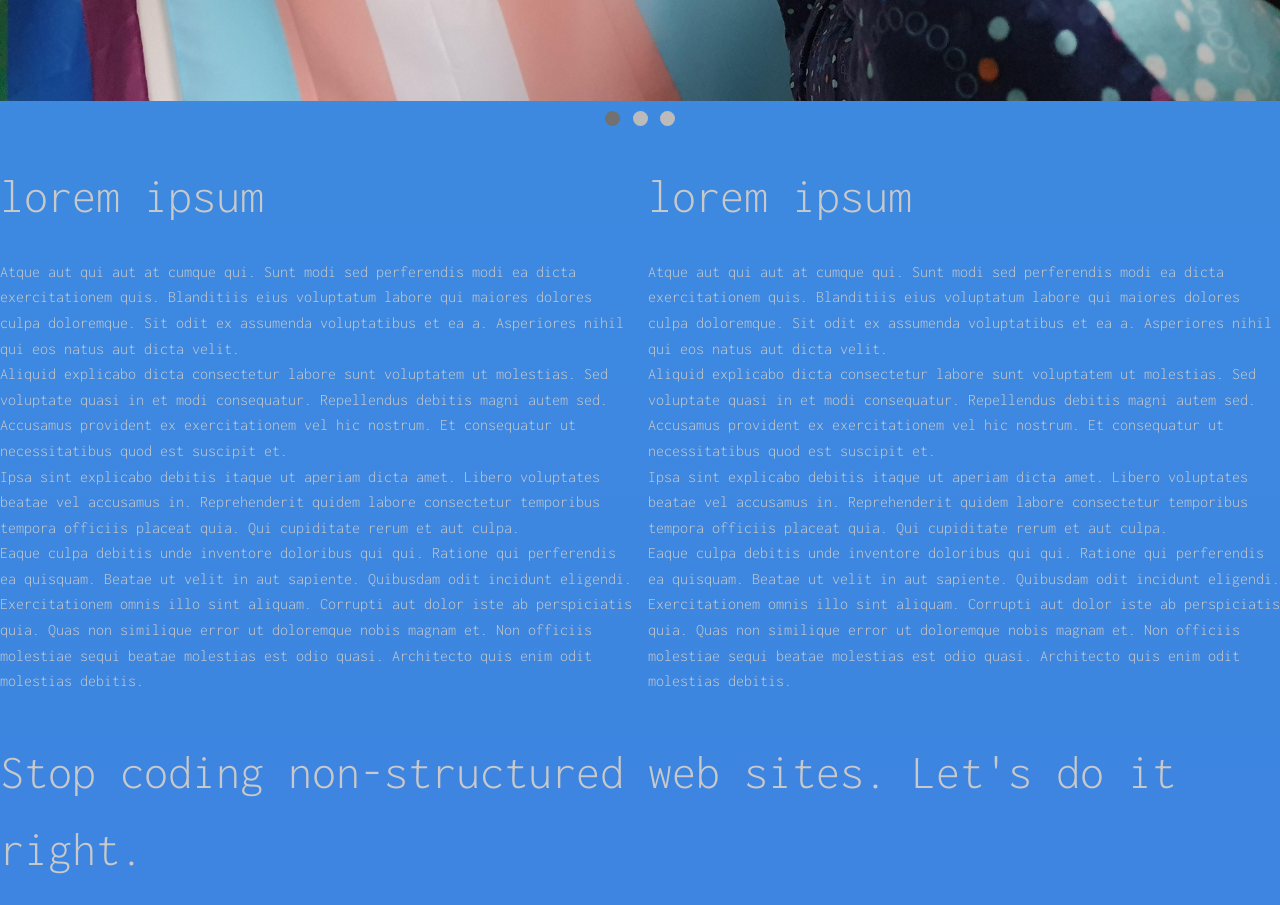
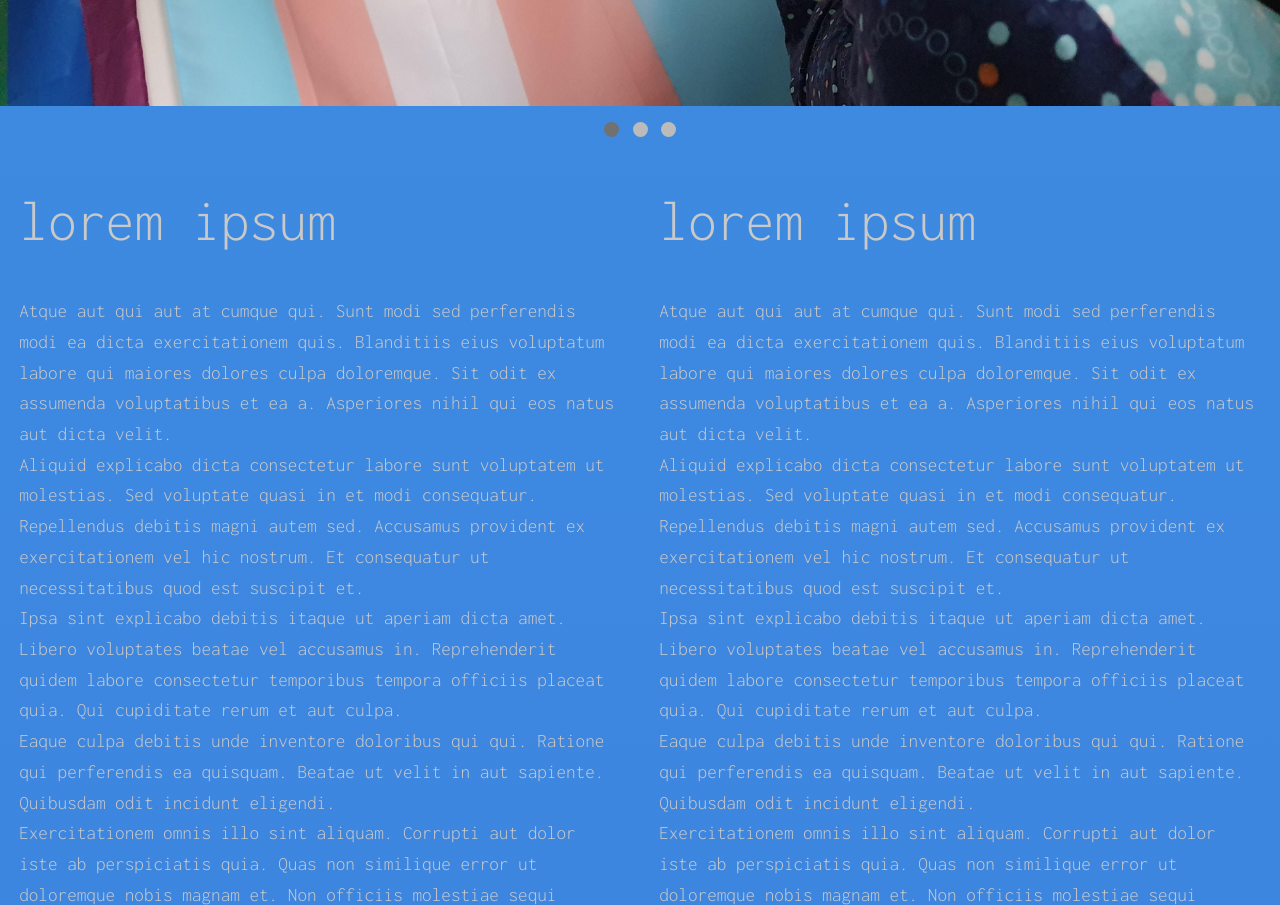
Before and after one commit to omgitzlava/Vefh-nnun-2, a plain HTML site: page index.html in a window 1280 px wide. Shown: the part 700-1605 px from the top of the page. Drawn offline with Linux system fonts and the light colour scheme.

Commit message:
sjá grid.css

```diff
--- a/css/grid.css
+++ b/css/grid.css
@@ -1,5 +1,69 @@
-.col-2{
-    display:grid;
-    grid-template-columns: 1fr 1fr;
-    gap: 1em;
-}
+.container {
+    padding: 0 1em;
+  }
+
+  /* Grid
+  –––––––––––––––––––––––––––––––––––––––––––––––––– */
+  .col-2, .col-3, .col-4, .col-5, .col-6 {
+      display:grid;
+      grid-template-columns: 1fr;
+    }
+    .col-6f {
+      display:grid;
+      grid-template-columns: repeat(6, 1fr);
+  }
+    /* Media Queries
+    Hér þarf að setja dálkana col-2,3,4,5,6 í @media
+    –––––––––––––––––––––––––––––––––––––––––––––––––– */
+
+    /* Mobile  */
+    @media screen and (min-width: 480px) {}
+
+    /* Larger than phablet (also point when grid becomes active)   */
+
+    @media screen and (min-width: 600px) {}
+
+    /* spjaldtölvur */
+    @media screen and (min-width: 760px) {
+
+      .col-2, .col-4, .col-6 {
+        grid-template-columns: 1fr 1fr;
+        gap:2em;
+      }
+      .col-3 {
+        grid-template-columns: repeat(3, 1fr);
+        gap:1em;
+      }
+    }
+    @media screen and (min-width: 960px) {
+      body {
+        font-size: 1.2em;
+      }
+      .container {
+        max-width: 960px;
+        margin: auto;
+      }
+      .col-4 {
+          grid-template-columns: repeat(4, 1fr);
+      }
+    }
+
+    @media screen and (min-width: 1280px) {
+      .container {
+        max-width: 1280px
+      }
+    }
+
+    @media screen and (min-width: 1420px) {
+      body {
+        font-size: 1.4em;
+      }
+      .container {
+        max-width: 1420px
+      }
+      .col-2, .col-4, .col-3 {
+        gap:3em;
+      }
+    }
+
+    @media screen and (min-width: 1600px) {}
--- a/index.html
+++ b/index.html
@@ -95,7 +95,7 @@
 
 
 
-<section class="col-2">
+<section class="col-2 container">
   <div>
     <h1>lorem ipsum</h1>
     <p>
```
